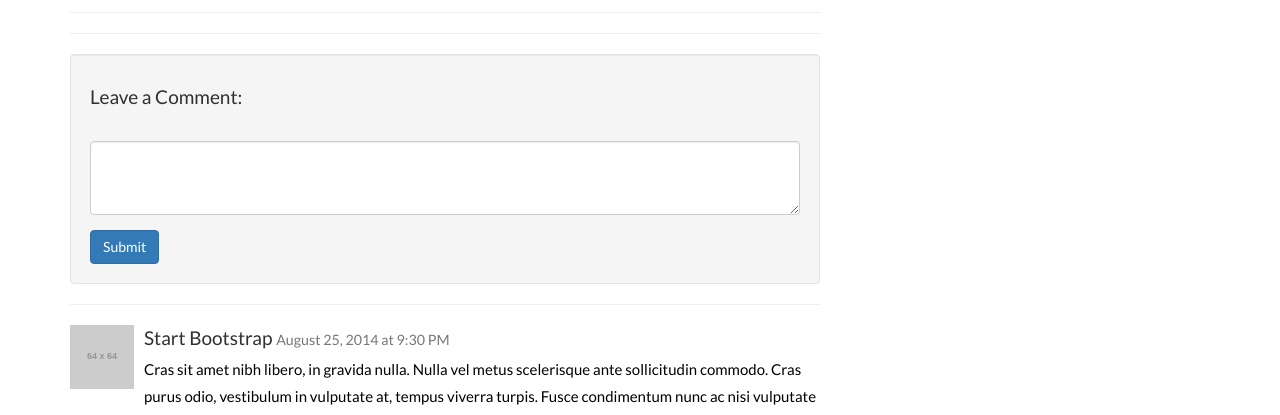
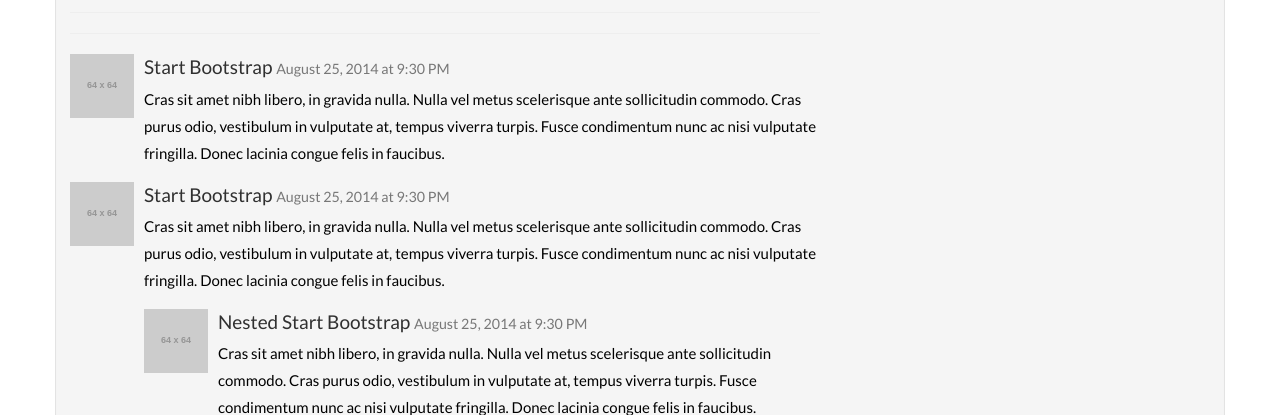
Before and after one commit to DioSyahrizal/TubesCI, a CodeIgniter app: the page made by application/views/review.php in a window 1280 px wide. Shown: the part 536-951 px from the top of the page. Run offline with CodeIgniter, Linux system fonts and the light colour scheme; grey boxes labelled with a size stand in for pictures from a placeholder-image service; data that the repository does not hold is empty; some libraries are stand-ins or nearby versions.

Commit message:
comment hapus

```diff
--- a/application/views/review.php
+++ b/application/views/review.php
@@ -38,7 +38,7 @@ $this->load->view('header');
         <!-- Blog Comments -->
 
         <!-- Comments Form -->
-        <div class="well">
+        <!-- <div class="well">
             <h4>Leave a Comment:</h4>
             <form role="form">
                 <div class="form-group">
@@ -91,10 +91,10 @@ $this->load->view('header');
             </div>
         </div>
 
-    </div>
+    </div> -->
 
     <!-- Blog Sidebar Widgets Column -->
-    <div class="col-md-4">
+    <!-- <div class="col-md-4"> -->
 
         <!--
         <div class="well">
```
